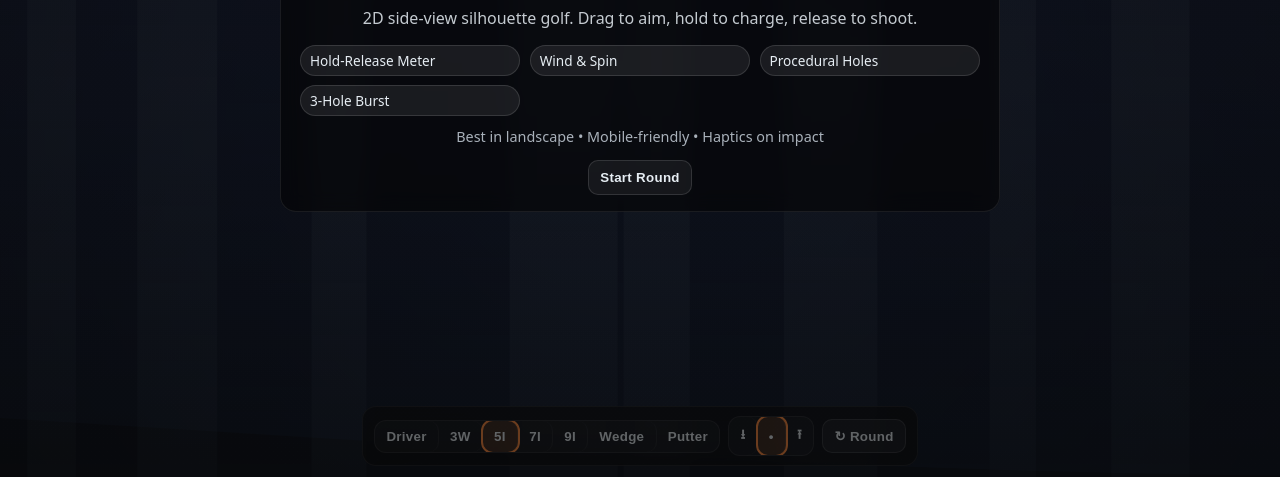
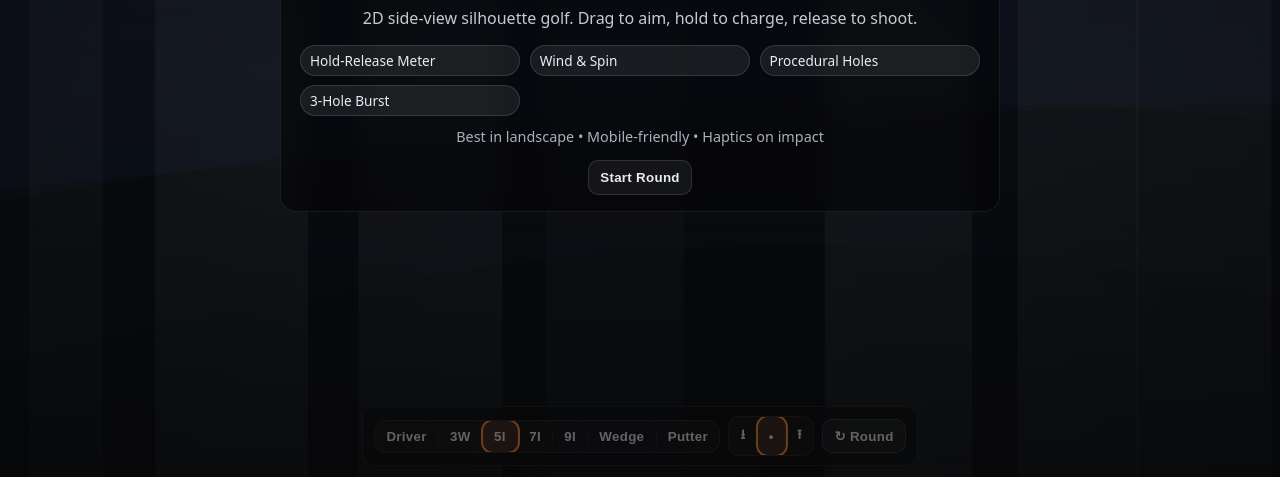
Before and after one commit to Vashtag/Golf, a plain HTML site: page index.html in a window 1280 px wide. Shown: the part 323-800 px from the top of the page. Drawn offline with Linux system fonts and the light colour scheme; animation ran at ten frames a second.

Commit message:
Update index.html

```diff
--- a/index.html
+++ b/index.html
@@ -3,7 +3,7 @@
 <head>
 <meta charset="utf-8" />
 <meta name="viewport" content="width=device-width, initial-scale=1, maximum-scale=1, user-scalable=no" />
-<title>Dusk Drive — Side‑View Silhouette Golf (v1.2)</title>
+<title>Dusk Drive — Side‑View Silhouette Golf (v1.8)</title>
 <style>
   :root{
     --bg1:#0a1222;            /* night sky bottom */
@@ -228,18 +228,21 @@
     // Spin: -1 back, 0 neutral, 1 top
     let spinMode = 0;
 
-    // Audio (very minimal)
+    // ---------- Deterministic helpers (to stop jitter) ----------
+    const RAND_MAX = 4294967295;
+    function hash32(x){ x|=0; x ^= x>>>16; x = Math.imul(x, 0x7feb352d); x ^= x>>>15; x = Math.imul(x, 0x846ca68b); x ^= x>>>16; return x>>>0; }
+    function rand01(seed, i){ return hash32((seed ^ (i|0))>>>0) / RAND_MAX; }
+
+    // Audio (minimal)
     const AudioMini = (()=>{
       let ctx=null, windNode=null, masterGain=null; let enabled=false;
       function init(){
         if(enabled) return;
         ctx = new (window.AudioContext||window.webkitAudioContext)();
         masterGain = ctx.createGain(); masterGain.gain.value=0.18; masterGain.connect(ctx.destination);
-        // airy pad
         const o1 = ctx.createOscillator(); o1.type='sine'; o1.frequency.value=120;
         const o2 = ctx.createOscillator(); o2.type='sine'; o2.frequency.value=240; o2.detune.value=-7;
         const g = ctx.createGain(); g.gain.value=0.05; o1.connect(g); o2.connect(g); g.connect(masterGain); o1.start(); o2.start();
-        // wind noise
         const buff = ctx.createBuffer(1, ctx.sampleRate*2, ctx.sampleRate);
         const data = buff.getChannelData(0); for(let i=0;i<data.length;i++){data[i]=(Math.random()*2-1)*0.6;}
         const noise = ctx.createBufferSource(); noise.buffer=buff; noise.loop=true;
@@ -267,6 +270,34 @@
     // World data
     let holeIndex=0, roundData=null; // {holes:[...], totals}
     let hole=null; // current hole data
+
+    // Backdrop (parallax mountains + rays)
+    const backdrop = { seed:(Math.random()*1e9)|0, rays:[], mountains:[] };
+    function buildBackdrop(){
+      // Rays (columns fixed in space; only opacity breathes)
+      backdrop.rays.length=0; const rc=7;
+      for(let i=0;i<rc;i++){
+        const u = (i+0.5)/rc + (rand01(backdrop.seed,i)-0.5)*0.12; // normalized x
+        const wU = 0.04 + rand01(backdrop.seed,i*3+1)*0.08;       // normalized width
+        const phase = rand01(backdrop.seed,i*5+2)*TAU;
+        const amp = 0.05 + rand01(backdrop.seed,i*7+3)*0.06;
+        backdrop.rays.push({u,wU,phase,amp});
+      }
+      // Mountain layers (far->near)
+      backdrop.mountains = [
+        makeLayer(0.18, 0.50, 90, 40, 0.0011, 0.00047, 0.06),
+        makeLayer(0.28, 0.60, 120, 52, 0.0015, 0.00063, 0.08),
+        makeLayer(0.42, 0.68, 140, 64, 0.0019, 0.00085, 0.10)
+      ];
+    }
+    function makeLayer(parallax, baseFrac, a1, a2, f1, f2, shade){
+      const s = (backdrop.seed ^ hash32((parallax*1000)|0))>>>0;
+      const base = WORLD.h*baseFrac; const ph = rand01(s,1)*TAU;
+      return { parallax, base, a1, a2, f1, f2, ph, shade };
+    }
+    function mountainYAt(L, wx){
+      return L.base - Math.sin(wx*L.f1)*L.a1 - Math.sin(wx*L.f2 + L.ph)*L.a2;
+    }
 
     // Ball
     const ball = { x:0,y:0,vx:0,vy:0,r:7, atRest:true, onGround:true, lastSafe:{x:0,y:0} };
@@ -339,7 +370,7 @@
     function newRound(){ holeIndex=0; roundData={ holes:[], totalPar:0, totalStrokes:0 }; screenIntro.style.display='none'; screenSummary.style.display='none'; nextHole(); }
 
     function nextHole(){
-      hole = genHole(); roundData.holes.push({par:hole.par, strokes:0}); roundData.totalPar += hole.par; elHole.textContent = (holeIndex+1); elPar.textContent = hole.par;
+      hole = genHole(); buildBackdrop(); roundData.holes.push({par:hole.par, strokes:0}); roundData.totalPar += hole.par; elHole.textContent = (holeIndex+1); elPar.textContent = hole.par;
       if(windOn){ windAx = (Math.random()*2 - 1) * 900; } else { windAx = 0; } updateWindUI();
       ball.x = hole.tee.x; ball.y = hole.tee.y - ball.r - 1; ball.vx=0; ball.vy=0; ball.atRest=true; ball.onGround=true; ball.lastSafe={x:ball.x,y:ball.y}; strokes=0; elStrokes.textContent=strokes;
       centerCameraOnBall();
@@ -423,7 +454,9 @@
     // ===== Rendering (GUARDED)
     function draw(){
       ctx.setTransform(DPR,0,0,DPR,0,0); ctx.clearRect(0,0,canvas.width,canvas.height);
-      drawParallax(); drawGodRays();
+      drawSkyGradient();
+      drawMountains();
+      drawGodRays();
       if(!hole){ drawVignette(); return; }
       // water
       const w = hole.water; ctx.fillStyle = '#0e2233'; ctx.fillRect((w.x - view.x), (w.y - view.y), w.w, hole.h - w.y + 80);
@@ -431,7 +464,7 @@
       ctx.fillStyle = getComputedStyle(document.documentElement).getPropertyValue('--fg'); ctx.beginPath(); ctx.moveTo(hole.points[0].x - view.x, hole.h - view.y + 100);
       for(const p of hole.points){ ctx.lineTo(p.x - view.x, p.y - view.y); }
       ctx.lineTo(hole.points[hole.points.length-1].x - view.x, hole.h - view.y + 100); ctx.closePath(); ctx.fill();
-      // grass tufts (silhouette)
+      // grass
       drawGrass();
       // sand bunker
       ctx.fillStyle = '#1b160f'; ctx.beginPath(); ctx.arc(hole.sand.x - view.x, hole.sand.y - view.y, hole.sand.r, 0, TAU); ctx.fill();
@@ -446,19 +479,58 @@
       drawVignette();
     }
 
-    function drawParallax(){
+    // --- Sky gradient
+    function drawSkyGradient(){
       const skyGrad = ctx.createLinearGradient(0,0,0,canvas.height/DPR); const cs = getComputedStyle(document.documentElement);
-      skyGrad.addColorStop(0, cs.getPropertyValue('--bg3').trim()); skyGrad.addColorStop(0.55, cs.getPropertyValue('--bg2').trim()); skyGrad.addColorStop(1, cs.getPropertyValue('--bg1').trim()); ctx.fillStyle = skyGrad; ctx.fillRect(0,0,canvas.width/DPR,canvas.height/DPR);
-      const h1y = WORLD.h*0.78 - view.y*0.2; const h2y = WORLD.h*0.84 - view.y*0.1; ctx.fillStyle = 'rgba(0,0,0,.35)'; drawHillBand(h1y, 0.35); ctx.fillStyle = 'rgba(0,0,0,.18)'; drawHillBand(h2y, 0.20);
+      skyGrad.addColorStop(0, cs.getPropertyValue('--bg3').trim()); skyGrad.addColorStop(0.55, cs.getPropertyValue('--bg2').trim()); skyGrad.addColorStop(1, cs.getPropertyValue('--bg1').trim());
+      ctx.fillStyle = skyGrad; ctx.fillRect(0,0,canvas.width/DPR,canvas.height/DPR);
     }
-    function drawHillBand(baseY, amp){ const w = canvas.width/DPR; const step=80; ctx.beginPath(); ctx.moveTo(0, canvas.height/DPR); for(let x=0;x<=w;x+=step){ const wx = x + view.x*0.3; const y = baseY + Math.sin(wx*0.0012)*amp*120 + Math.sin(wx*0.00047)*amp*80; ctx.lineTo(x,y - view.y); } ctx.lineTo(w, canvas.height/DPR); ctx.closePath(); ctx.fill(); }
 
-    function drawGodRays(){ // vertical light columns behind foreground (side‑view mood)
-      const w = canvas.width/DPR; const h = canvas.height/DPR; ctx.save(); ctx.globalCompositeOperation='screen'; const count=8; for(let i=0;i<count;i++){ const colW = 40 + Math.random()*80; const x = (i/count)*w + (Math.sin((performance.now()*0.0002+i)*2)*30); const grad = ctx.createLinearGradient(0,0,0,h); grad.addColorStop(0,'rgba(180,220,255,0.05)'); grad.addColorStop(0.5,'rgba(220,255,255,0.09)'); grad.addColorStop(1,'rgba(180,220,255,0.04)'); ctx.fillStyle=grad; ctx.fillRect(x,0,colW,h); } ctx.restore(); }
+    // --- Mountains (3 parallax layers)
+    function drawMountains(){
+      const w = canvas.width/DPR, h = canvas.height/DPR; const step=8;
+      backdrop.mountains.forEach((L, idx)=>{
+        ctx.fillStyle = `rgba(0,0,0,${0.25 + L.shade})`;
+        ctx.beginPath(); ctx.moveTo(0,h);
+        for(let x=0;x<=w;x+=step){ const wx = view.x*L.parallax + x; const y = mountainYAt(L, wx) - view.y*0.08*idx; ctx.lineTo(x, y); }
+        ctx.lineTo(w,h); ctx.closePath(); ctx.fill();
+      });
+    }
 
-    function drawGrass(){ // tiny spikes along top surface for silhouette vibe
+    // --- God rays (non-jittering)
+    function drawGodRays(){
+      const w = canvas.width/DPR; const h = canvas.height/DPR; const t = performance.now()*0.00025;
+      ctx.save(); ctx.globalCompositeOperation='screen';
+      for(const r of backdrop.rays){
+        const x = r.u * w; const colW = r.wU * w; const aMid = 0.06; const aPulse = r.amp * (0.5 + 0.5*Math.sin(t + r.phase));
+        const grad = ctx.createLinearGradient(0,0,0,h);
+        grad.addColorStop(0,`rgba(210,240,255,${aMid*0.4 + aPulse*0.5})`);
+        grad.addColorStop(0.5,`rgba(230,255,255,${aMid + aPulse})`);
+        grad.addColorStop(1,`rgba(200,230,255,${aMid*0.3 + aPulse*0.4})`);
+        ctx.fillStyle=grad; ctx.fillRect(x - colW/2, 0, colW, h);
+      }
+      ctx.restore();
+    }
+
+    // --- Grass (curved blades, deterministic; avoids shimmer)
+    const GRASS_STEP = 26;      // spacing between clusters
+    const GRASS_DENSITY = 3;    // blades per cluster
+    function drawGrass(){
       if(!hole){ return; }
-      ctx.save(); ctx.fillStyle='rgba(0,0,0,.9)'; const step=28; for(let x=view.x-40;x<view.x+view.w+40;x+=step){ const gx = clamp(x,0,hole.w); const gy = groundYAt(gx) - view.y; if(gy> -40 && gy < canvas.height/DPR){ const h=6+Math.random()*8; ctx.beginPath(); ctx.moveTo(gx - view.x, gy); ctx.lineTo(gx - view.x + 3, gy - h); ctx.lineTo(gx - view.x + 6, gy); ctx.closePath(); ctx.fill(); } } ctx.restore(); }
+      ctx.save(); ctx.strokeStyle='rgba(0,0,0,.9)'; ctx.lineWidth=1;
+      const start = Math.floor((view.x-40)/GRASS_STEP)*GRASS_STEP; const end = view.x + view.w + 40;
+      for(let wx=start; wx<end; wx+=GRASS_STEP){
+        const gx = clamp(wx,0,hole.w); const gy = groundYAt(gx) - view.y; if(gy< -20 || gy > canvas.height/DPR+20) continue;
+        for(let k=0;k<GRASS_DENSITY;k++){
+          const idx = ((gx|0)*7 + k)|0; const h = 7 + rand01(backdrop.seed ^ 0xabc123, idx)*10; const lean = (rand01(backdrop.seed ^ 0x55aa55, idx+13)-0.5)*8;
+          const baseX = gx - view.x + (k-1)*(2 + rand01(backdrop.seed ^ 0x999,idx+21)*2);
+          ctx.beginPath(); ctx.moveTo(baseX, gy);
+          const ctrlX = baseX + lean*0.45; const ctrlY = gy - h*0.55; const tipX = baseX + lean; const tipY = gy - h;
+          ctx.quadraticCurveTo(ctrlX, ctrlY, tipX, tipY); ctx.stroke();
+        }
+      }
+      ctx.restore();
+    }
 
     function drawBall(){ const cs = getComputedStyle(document.documentElement); const trailColor = cs.getPropertyValue('--accent'); if(!ball.atRest && Math.hypot(ball.vx,ball.vy)>320){ ctx.strokeStyle = trailColor; ctx.globalAlpha=0.25; ctx.lineWidth=3; ctx.beginPath(); ctx.moveTo(ball.x - view.x, ball.y - view.y); ctx.lineTo(ball.x - ball.vx*0.05 - view.x, ball.y - ball.vy*0.05 - view.y); ctx.stroke(); ctx.globalAlpha=1; } ctx.fillStyle = '#f8fafc'; ctx.beginPath(); ctx.arc(ball.x - view.x, ball.y - view.y, ball.r, 0, Math.PI*2); ctx.fill(); ctx.strokeStyle = 'rgba(0,0,0,.4)'; ctx.lineWidth=1; ctx.stroke(); }
 
@@ -467,7 +539,7 @@
     function drawVignette(){ const w = canvas.width/DPR, h = canvas.height/DPR; const g = ctx.createRadialGradient(w*0.5,h*0.55,Math.min(w,h)*0.2,w*0.5,h*0.55,Math.max(w,h)*0.7); g.addColorStop(0,'rgba(0,0,0,0)'); g.addColorStop(1,'rgba(0,0,0,0.35)'); ctx.fillStyle=g; ctx.fillRect(0,0,w,h); }
 
     // ===== Resize
-    function resize(){ DPR = Math.max(1, Math.min(2, window.devicePixelRatio||1)); canvas.width = Math.floor(window.innerWidth * DPR); canvas.height = Math.floor(window.innerHeight * DPR); view.w = canvas.width/DPR; view.h = canvas.height/DPR; }
+    function resize(){ DPR = Math.max(1, Math.min(2, window.devicePixelRatio||1)); canvas.width = Math.floor(window.innerWidth * DPR); canvas.height = Math.floor(window.innerHeight * DPR); view.w = canvas.width/DPR; view.h = canvas.height/DPR; buildBackdrop(); }
     window.addEventListener('resize', resize); resize();
 
     // ===== Main loop
@@ -493,6 +565,7 @@
         function test(name, fn){ try{ fn(); console.log('%c✔ '+name,'color:#10b981'); ok++; } catch(e){ console.error('✖ '+name, e); fail++; } }
         test('No hole -> update/draw do not throw', ()=>{ update(0.016); draw(); });
         test('Start round -> update/draw work', ()=>{ newRound(); update(0.016); draw(); });
+        test('Backdrop builds and draws', ()=>{ buildBackdrop(); drawSkyGradient(); drawMountains(); drawGodRays(); });
         console.log(`Tests finished: ${ok} passed, ${fail} failed.`);
       }
     };
```
